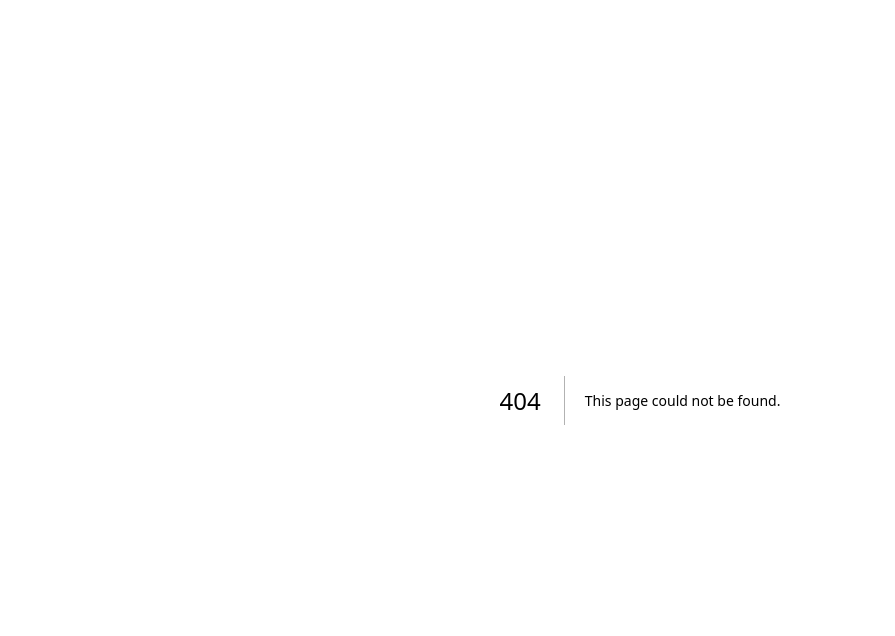
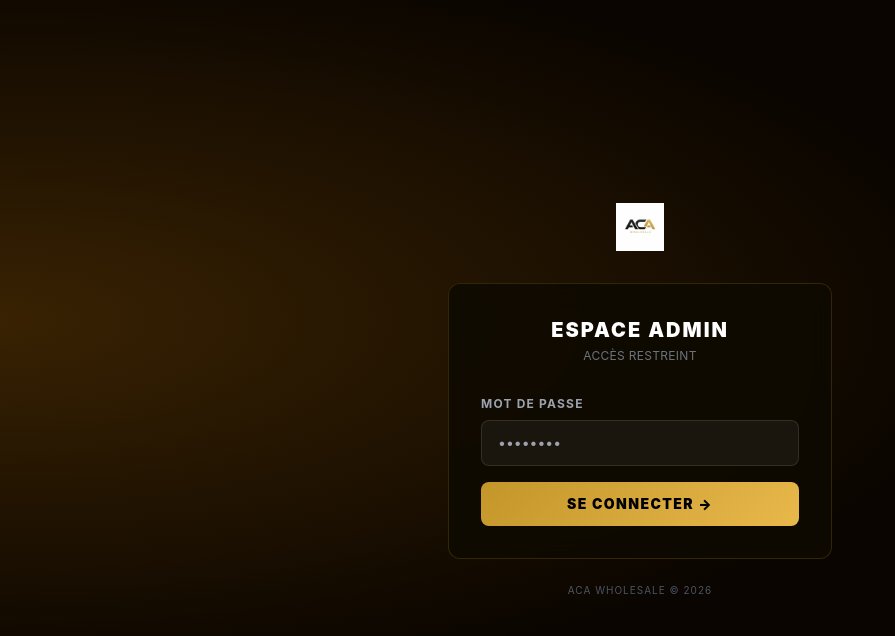
Before and after one commit to acawholesale/aca-wholesale, a Next.js app: page /admin/login in a window 1280 px wide. Before the commit this address had no page. Shown: the top 636 px of the page, without its empty margins (0-895 px from the left). Built offline with nearby package versions, Linux system fonts and the light colour scheme.

Commit message:
Create page.js

```diff
--- /dev/null
+++ b/app/admin/login/page.js
@@ -0,0 +1,88 @@
+'use client'
+import { useState } from 'react'
+import { useRouter } from 'next/navigation'
+import Image from 'next/image'
+
+export default function AdminLogin() {
+  const [password, setPassword] = useState('')
+  const [error, setError] = useState('')
+  const [loading, setLoading] = useState(false)
+  const router = useRouter()
+
+  const handleSubmit = async (e) => {
+    e.preventDefault()
+    setLoading(true)
+    setError('')
+
+    const res = await fetch('/api/admin/auth', {
+      method: 'POST',
+      headers: { 'Content-Type': 'application/json' },
+      body: JSON.stringify({ password })
+    })
+
+    if (res.ok) {
+      router.push('/admin')
+    } else {
+      setError('Mot de passe incorrect')
+      setLoading(false)
+    }
+  }
+
+  return (
+    <div className="min-h-screen flex items-center justify-center px-4" style={{
+      background: 'radial-gradient(ellipse at 0% 40%, rgba(196,120,10,0.25) 0%, transparent 55%), #0a0500'
+    }}>
+      <div className="w-full max-w-sm">
+        {/* Logo */}
+        <div className="flex justify-center mb-8">
+          <Image src="/logo.png" alt="ACA Wholesale" width={140} height={48} className="h-12 w-auto object-contain" />
+        </div>
+
+        {/* Card */}
+        <div className="rounded-xl p-8" style={{ background: 'rgba(15,10,0,0.9)', border: '1px solid rgba(196,150,42,0.2)', backdropFilter: 'blur(12px)' }}>
+          <h1 className="text-white font-black text-xl uppercase tracking-widest mb-1 text-center">Espace Admin</h1>
+          <p className="text-gray-500 text-xs text-center mb-8 uppercase tracking-wide">Accès restreint</p>
+
+          <form onSubmit={handleSubmit} className="space-y-4">
+            <div>
+              <label className="block text-xs font-bold uppercase tracking-widest text-gray-400 mb-2">
+                Mot de passe
+              </label>
+              <input
+                type="password"
+                value={password}
+                onChange={(e) => setPassword(e.target.value)}
+                placeholder="••••••••"
+                required
+                className="w-full px-4 py-3 text-white text-sm rounded-lg outline-none transition-all"
+                style={{
+                  background: 'rgba(255,255,255,0.05)',
+                  border: '1px solid rgba(255,255,255,0.1)',
+                }}
+                onFocus={(e) => e.target.style.borderColor = '#C4962A'}
+                onBlur={(e) => e.target.style.borderColor = 'rgba(255,255,255,0.1)'}
+              />
+            </div>
+
+            {error && (
+              <p className="text-red-400 text-xs text-center font-bold">{error}</p>
+            )}
+
+            <button
+              type="submit"
+              disabled={loading}
+              className="w-full py-3 font-black text-sm uppercase tracking-widest text-black rounded-lg transition-opacity hover:opacity-90 disabled:opacity-50"
+              style={{ background: 'linear-gradient(135deg, #C4962A, #E8B84B)' }}
+            >
+              {loading ? 'Connexion...' : 'Se connecter →'}
+            </button>
+          </form>
+        </div>
+
+        <p className="text-center text-gray-600 text-[10px] mt-6 uppercase tracking-widest">
+          ACA Wholesale © 2026
+        </p>
+      </div>
+    </div>
+  )
+}
```
